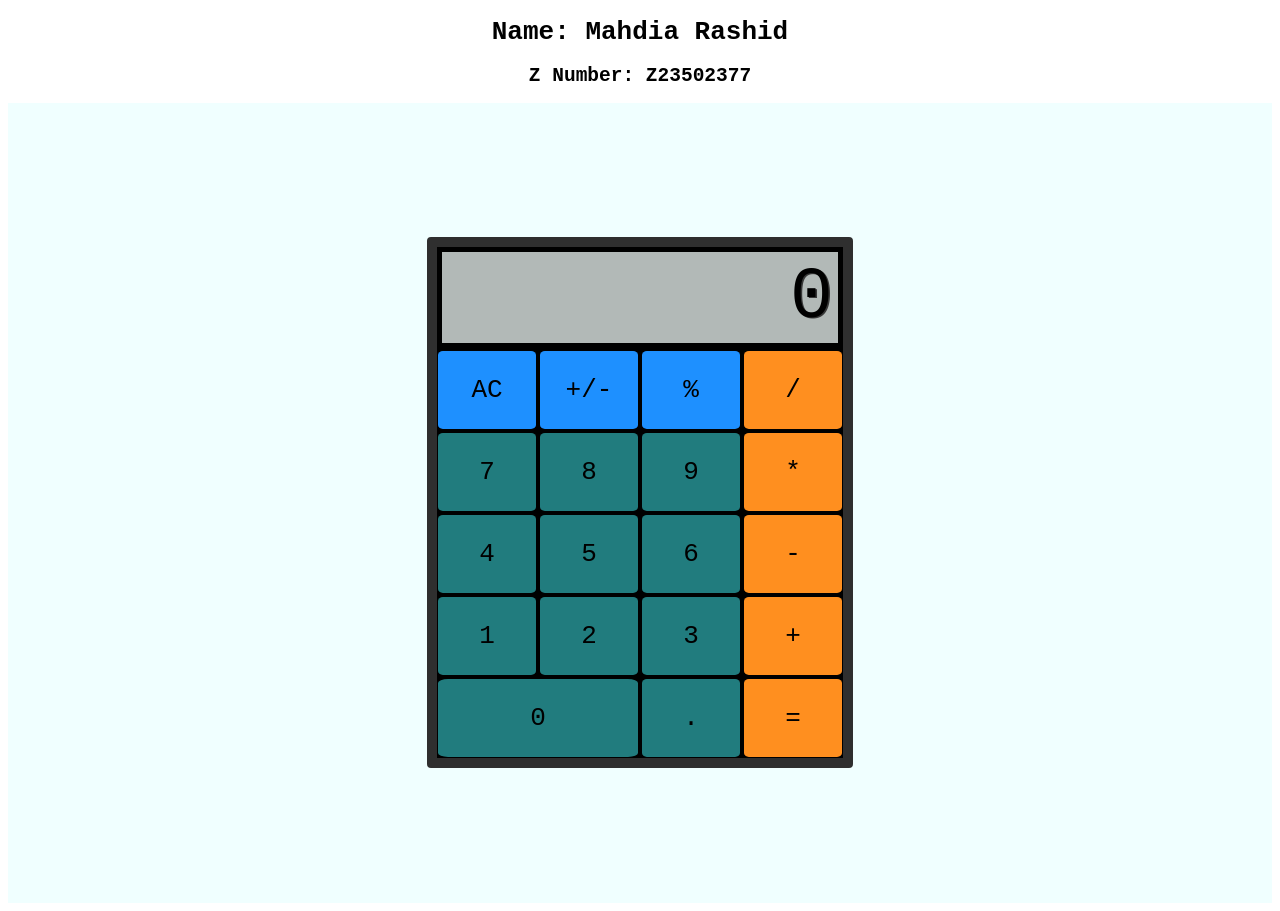
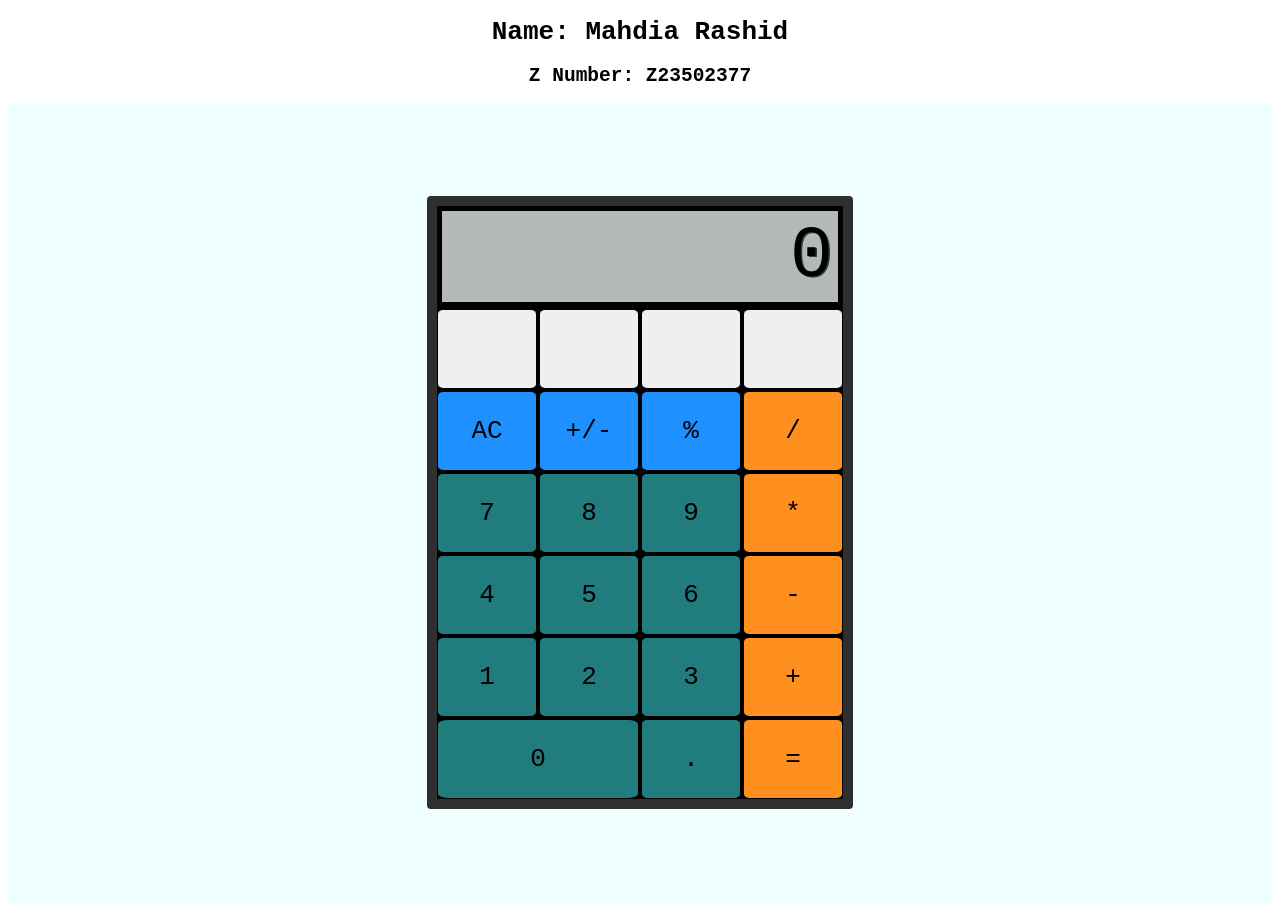
Before and after one commit to cop4808-spring-2023-fullstack-web/cop4808-git-and-github-fundamentals-mrashid2019, a plain HTML site: page CALC YA LATER.html in a window 1280 px wide. Drawn offline with Linux system fonts and the light colour scheme.

Commit message:
Added new row of buttons and adjusted # of rows

```diff
--- a/CALC YA LATER.html
+++ b/CALC YA LATER.html
@@ -17,6 +17,13 @@
     <main id="calc">
         <div id="container">
             <div id="display">0</div>
+            <!--New buttons-->
+            <button type="button" class="" value="" data-key=""></button>
+            <button type="button" class="" value="" data-key=""></button>
+            <button type="button" class="" value="" data-key=""></button>
+            <button type="button" class="" value="" data-key=""></button>
+
+
             <button type="button" class="clear" value="clear" data-key="8">AC</button>
             <button type="button" class="sign" value="sign" data-key="192">+/-</button>
             <button type="button" class="percent" value="percent" data-key="80">%</button>
--- a/styles/style.css
+++ b/styles/style.css
@@ -20,7 +20,7 @@ html {
     border-radius: 4px;
     display: grid;
     grid-template-columns: repeat(4, 100px);
-    grid-template-rows: minmax(100px, auto) repeat(5, 80px);
+    grid-template-rows: minmax(100px, auto) repeat(6, 80px);
     gap: 2px;
 }
 
```
